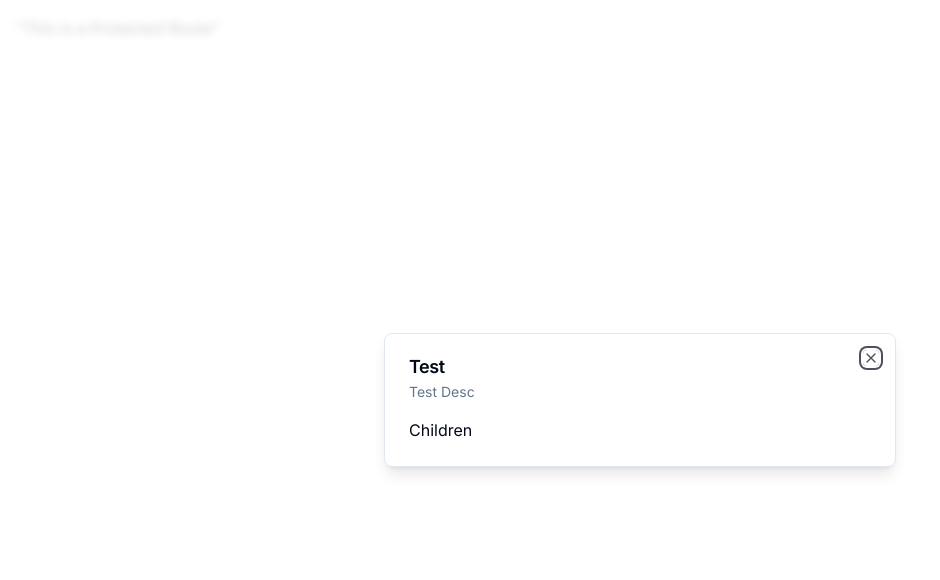
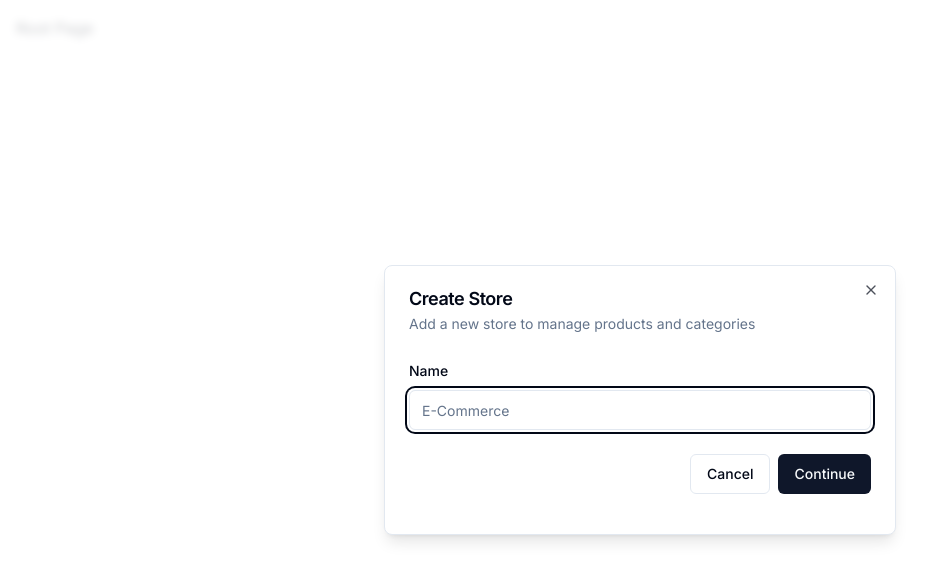
Before and after one commit to TFuray/T.O.T, a Next.js app in the folder admin-dashboard/: page / in a window 1280 px wide. Shown: the top 580 px of the page, without its empty margins (0-940 px from the left). Built offline with nearby package versions, Linux system fonts and the light colour scheme.

Commit message:
added naming form to modal

```diff
--- a/admin-dashboard/app/(root)/page.tsx
+++ b/admin-dashboard/app/(root)/page.tsx
@@ -1,18 +1,24 @@
 "use client"
 
+import { useEffect } from "react"
 import { UserButton } from "@clerk/nextjs"
+
 import { Modal } from "@/components/ui/modal"
+import { useStoreModal } from "@/hooks/use-store-modal"
 
 export default function SetupPage() {
+  const onOpen = useStoreModal((state) => state.onOpen)
+  const isOpen= useStoreModal((state) => state.isOpen)
+
+  useEffect(() => {
+    if (!isOpen) {
+    onOpen()
+  }
+  }, [isOpen, onOpen])
+
   return (
-    <>
-      <div className="p-4">
-        <Modal title="Test" description="Test Desc" isOpen onClose={() => { }}>
-          Children
-        </Modal>
-        <UserButton afterSignOutUrl="/" />
-        "This is a Protected Route"
-      </div>
-    </>
+    <div className="p-4">
+      Root Page
+    </div>
   )
 }
--- a/admin-dashboard/app/layout.tsx
+++ b/admin-dashboard/app/layout.tsx
@@ -1,11 +1,13 @@
 import { ClerkProvider } from "@clerk/nextjs"
-import type { Metadata } from "next"
 import { Inter } from "next/font/google"
+
+import { ModalProvider } from "@/providers/modal-provider"
+
 import "./globals.css"
 
 const inter = Inter({ subsets: ["latin"] })
 
-export const metadata: Metadata = {
+export const metadata = {
   title: "Admin Dashboard",
   description: "Admin Dashboard",
 }
@@ -18,7 +20,10 @@
   return (
     <ClerkProvider>
       <html lang="en">
-        <body className={inter.className}>{children}</body>
+        <body className={inter.className}>
+          <ModalProvider/>
+          {children}
+        </body>
       </html>
     </ClerkProvider>
   )
--- a/admin-dashboard/components/modals/store-modal.tsx
+++ b/admin-dashboard/components/modals/store-modal.tsx
@@ -1,10 +1,40 @@
 "use client"
 
+import { zodResolver } from "@hookform/resolvers/zod"
+import { useForm } from "react-hook-form"
+import * as z from "zod"
+
+import {
+  Form,
+  FormControl,
+  FormField,
+  FormItem,
+  FormLabel,
+  FormMessage,
+} from "@/components/ui/form"
+import { Input } from "@/components/ui/input"
+import { Modal } from "@/components/ui/modal"
 import { useStoreModal } from "@/hooks/use-store-modal"
-import { Modal } from "@/components/ui/modal"
+import { Button } from "@/components/ui/button"
+
+const formSchema = z.object({
+  name: z.string().min(1),
+})
 
 export const StoreModal = () => {
   const storeModal = useStoreModal()
+
+  const form = useForm<z.infer<typeof formSchema>>({
+    resolver: zodResolver(formSchema),
+    defaultValues: {
+      name: "",
+    },
+  })
+
+  const onSubmit = async (values: z.infer<typeof formSchema>) => {
+    console.log(values)
+  }
+
   return (
     <Modal
       title="Create Store"
@@ -12,7 +42,39 @@
       isOpen={storeModal.isOpen}
       onClose={storeModal.onClose}
     >
-      Future Create Store Form
+      <div>
+        <div className="space-y-4 py-2 pb-4">
+          <Form {...form}>
+            <form onSubmit={form.handleSubmit(onSubmit)}>
+              <FormField
+                control={form.control}
+                name="name"
+                render={({ field }) => (
+                  <FormItem>
+                    <FormLabel>Name</FormLabel>
+                    <FormControl>
+                      <Input
+                        placeholder="E-Commerce"
+                        {...field}
+                      />
+                    </FormControl>
+                    <FormMessage></FormMessage>
+                  </FormItem>
+                )}
+              />
+              <div className="pt-6 space-x-2 flex items-center justify-end w-full">
+                <Button
+                  variant="outline"
+                  onClick={storeModal.onClose}
+                >
+                  Cancel
+                </Button>
+                <Button type="submit">Continue</Button>
+              </div>
+            </form>
+          </Form>
+        </div>
+      </div>
     </Modal>
   )
 }
--- /dev/null
+++ b/admin-dashboard/components/ui/form.tsx
@@ -0,0 +1,176 @@
+import * as React from "react"
+import * as LabelPrimitive from "@radix-ui/react-label"
+import { Slot } from "@radix-ui/react-slot"
+import {
+  Controller,
+  ControllerProps,
+  FieldPath,
+  FieldValues,
+  FormProvider,
+  useFormContext,
+} from "react-hook-form"
+
+import { cn } from "@/lib/utils"
+import { Label } from "@/components/ui/label"
+
+const Form = FormProvider
+
+type FormFieldContextValue<
+  TFieldValues extends FieldValues = FieldValues,
+  TName extends FieldPath<TFieldValues> = FieldPath<TFieldValues>
+> = {
+  name: TName
+}
+
+const FormFieldContext = React.createContext<FormFieldContextValue>(
+  {} as FormFieldContextValue
+)
+
+const FormField = <
+  TFieldValues extends FieldValues = FieldValues,
+  TName extends FieldPath<TFieldValues> = FieldPath<TFieldValues>
+>({
+  ...props
+}: ControllerProps<TFieldValues, TName>) => {
+  return (
+    <FormFieldContext.Provider value={{ name: props.name }}>
+      <Controller {...props} />
+    </FormFieldContext.Provider>
+  )
+}
+
+const useFormField = () => {
+  const fieldContext = React.useContext(FormFieldContext)
+  const itemContext = React.useContext(FormItemContext)
+  const { getFieldState, formState } = useFormContext()
+
+  const fieldState = getFieldState(fieldContext.name, formState)
+
+  if (!fieldContext) {
+    throw new Error("useFormField should be used within <FormField>")
+  }
+
+  const { id } = itemContext
+
+  return {
+    id,
+    name: fieldContext.name,
+    formItemId: `${id}-form-item`,
+    formDescriptionId: `${id}-form-item-description`,
+    formMessageId: `${id}-form-item-message`,
+    ...fieldState,
+  }
+}
+
+type FormItemContextValue = {
+  id: string
+}
+
+const FormItemContext = React.createContext<FormItemContextValue>(
+  {} as FormItemContextValue
+)
+
+const FormItem = React.forwardRef<
+  HTMLDivElement,
+  React.HTMLAttributes<HTMLDivElement>
+>(({ className, ...props }, ref) => {
+  const id = React.useId()
+
+  return (
+    <FormItemContext.Provider value={{ id }}>
+      <div ref={ref} className={cn("space-y-2", className)} {...props} />
+    </FormItemContext.Provider>
+  )
+})
+FormItem.displayName = "FormItem"
+
+const FormLabel = React.forwardRef<
+  React.ElementRef<typeof LabelPrimitive.Root>,
+  React.ComponentPropsWithoutRef<typeof LabelPrimitive.Root>
+>(({ className, ...props }, ref) => {
+  const { error, formItemId } = useFormField()
+
+  return (
+    <Label
+      ref={ref}
+      className={cn(error && "text-destructive", className)}
+      htmlFor={formItemId}
+      {...props}
+    />
+  )
+})
+FormLabel.displayName = "FormLabel"
+
+const FormControl = React.forwardRef<
+  React.ElementRef<typeof Slot>,
+  React.ComponentPropsWithoutRef<typeof Slot>
+>(({ ...props }, ref) => {
+  const { error, formItemId, formDescriptionId, formMessageId } = useFormField()
+
+  return (
+    <Slot
+      ref={ref}
+      id={formItemId}
+      aria-describedby={
+        !error
+          ? `${formDescriptionId}`
+          : `${formDescriptionId} ${formMessageId}`
+      }
+      aria-invalid={!!error}
+      {...props}
+    />
+  )
+})
+FormControl.displayName = "FormControl"
+
+const FormDescription = React.forwardRef<
+  HTMLParagraphElement,
+  React.HTMLAttributes<HTMLParagraphElement>
+>(({ className, ...props }, ref) => {
+  const { formDescriptionId } = useFormField()
+
+  return (
+    <p
+      ref={ref}
+      id={formDescriptionId}
+      className={cn("text-sm text-muted-foreground", className)}
+      {...props}
+    />
+  )
+})
+FormDescription.displayName = "FormDescription"
+
+const FormMessage = React.forwardRef<
+  HTMLParagraphElement,
+  React.HTMLAttributes<HTMLParagraphElement>
+>(({ className, children, ...props }, ref) => {
+  const { error, formMessageId } = useFormField()
+  const body = error ? String(error?.message) : children
+
+  if (!body) {
+    return null
+  }
+
+  return (
+    <p
+      ref={ref}
+      id={formMessageId}
+      className={cn("text-sm font-medium text-destructive", className)}
+      {...props}
+    >
+      {body}
+    </p>
+  )
+})
+FormMessage.displayName = "FormMessage"
+
+export {
+  useFormField,
+  Form,
+  FormItem,
+  FormLabel,
+  FormControl,
+  FormDescription,
+  FormMessage,
+  FormField,
+}
--- /dev/null
+++ b/admin-dashboard/components/ui/input.tsx
@@ -0,0 +1,25 @@
+import * as React from "react"
+
+import { cn } from "@/lib/utils"
+
+export interface InputProps
+  extends React.InputHTMLAttributes<HTMLInputElement> {}
+
+const Input = React.forwardRef<HTMLInputElement, InputProps>(
+  ({ className, type, ...props }, ref) => {
+    return (
+      <input
+        type={type}
+        className={cn(
+          "flex h-10 w-full rounded-md border border-input bg-background px-3 py-2 text-sm ring-offset-background file:border-0 file:bg-transparent file:text-sm file:font-medium placeholder:text-muted-foreground focus-visible:outline-none focus-visible:ring-2 focus-visible:ring-ring focus-visible:ring-offset-2 disabled:cursor-not-allowed disabled:opacity-50",
+          className
+        )}
+        ref={ref}
+        {...props}
+      />
+    )
+  }
+)
+Input.displayName = "Input"
+
+export { Input }
--- /dev/null
+++ b/admin-dashboard/components/ui/label.tsx
@@ -0,0 +1,26 @@
+"use client"
+
+import * as React from "react"
+import * as LabelPrimitive from "@radix-ui/react-label"
+import { cva, type VariantProps } from "class-variance-authority"
+
+import { cn } from "@/lib/utils"
+
+const labelVariants = cva(
+  "text-sm font-medium leading-none peer-disabled:cursor-not-allowed peer-disabled:opacity-70"
+)
+
+const Label = React.forwardRef<
+  React.ElementRef<typeof LabelPrimitive.Root>,
+  React.ComponentPropsWithoutRef<typeof LabelPrimitive.Root> &
+    VariantProps<typeof labelVariants>
+>(({ className, ...props }, ref) => (
+  <LabelPrimitive.Root
+    ref={ref}
+    className={cn(labelVariants(), className)}
+    {...props}
+  />
+))
+Label.displayName = LabelPrimitive.Root.displayName
+
+export { Label }
--- a/admin-dashboard/package.json
+++ b/admin-dashboard/package.json
@@ -10,7 +10,9 @@
   },
   "dependencies": {
     "@clerk/nextjs": "^4.25.1",
+    "@hookform/resolvers": "^3.3.1",
     "@radix-ui/react-dialog": "^1.0.5",
+    "@radix-ui/react-label": "^2.0.2",
     "@radix-ui/react-slot": "^1.0.2",
     "class-variance-authority": "^0.7.0",
     "clsx": "^2.0.0",
@@ -18,8 +20,10 @@
     "next": "latest",
     "react": "latest",
     "react-dom": "latest",
+    "react-hook-form": "^7.46.2",
     "tailwind-merge": "^1.14.0",
     "tailwindcss-animate": "^1.0.7",
+    "zod": "^3.22.2",
     "zustand": "^4.4.1"
   },
   "devDependencies": {
--- a/admin-dashboard/providers/modal-provider.tsx
+++ b/admin-dashboard/providers/modal-provider.tsx
@@ -1,4 +1,6 @@
 "use client"
+
+import { StoreModal } from "@/components/modals/store-modal"
 
 import { useEffect, useState } from "react"
 
@@ -12,4 +14,10 @@
   if (!isMounted) {
     return null
   }
+
+  return (
+    <>
+      <StoreModal />
+    </>
+  )
 }
```
Also changed, not shown: 1 other file (tests, documents, lock files or other folders).
